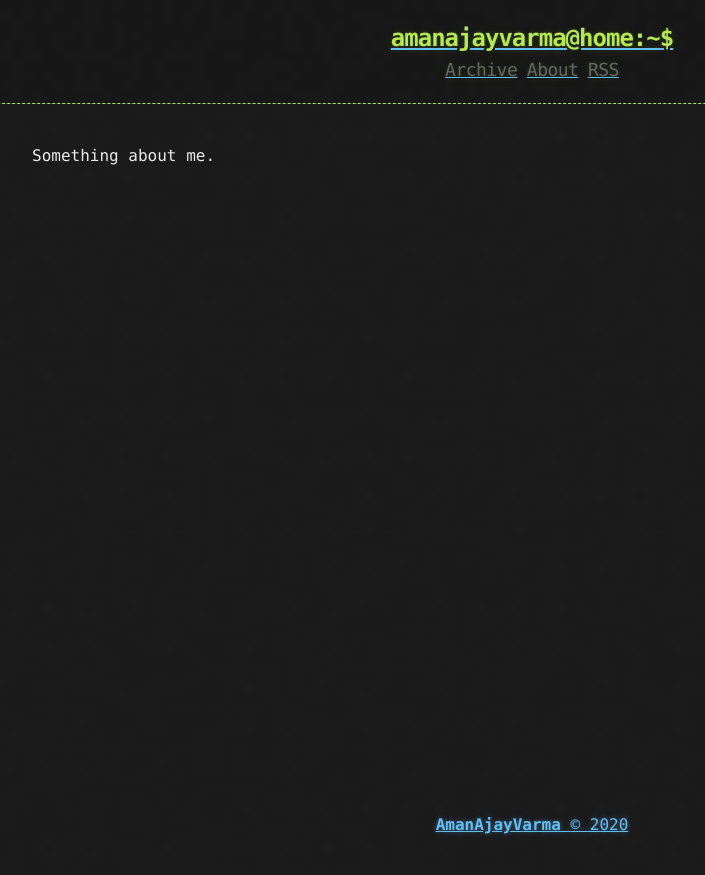
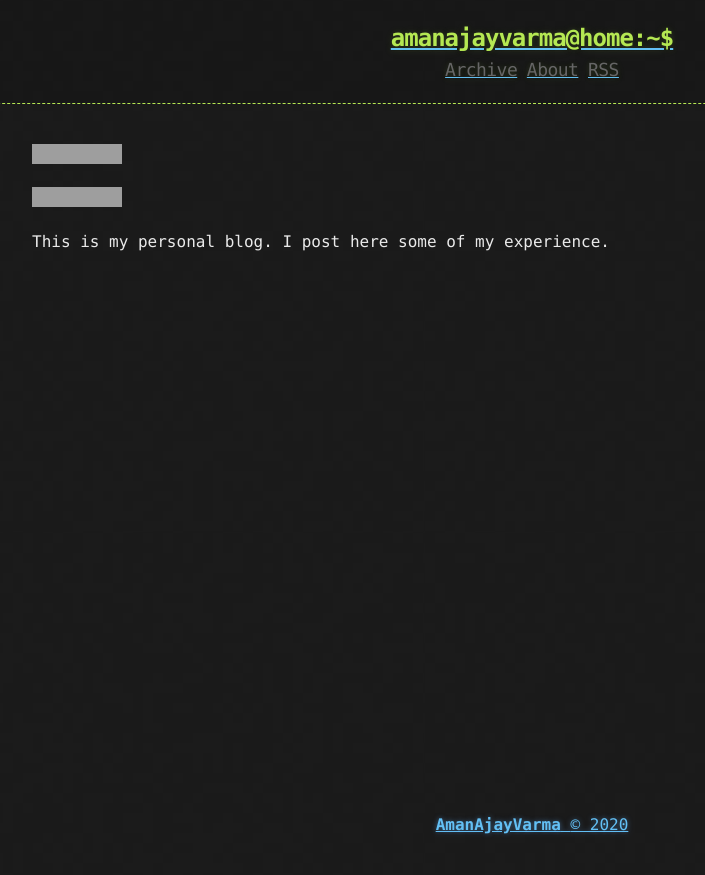
Before and after one commit to tocttou/hacker-blog, a Jekyll site: the page built from about.md, in a window 1280 px wide. Shown: the top 875 px of the page, without its empty margins (108-813 px from the left). Built offline with Jekyll 4.4.1, drawn with Linux system fonts in a browser that asks for light colours; comment, search, counter and statistics services are not loaded; grey boxes are pictures that could not be loaded.

Commit message:
Update about.md

```diff
--- a/about.md
+++ b/about.md
@@ -3,4 +3,10 @@ layout: page
 title: About
 ---
 
-Something about me.
+[![time tracker](https://wakatime.com/badge/github/AmanAjayVarma/amanajayvarma.github.io.svg)](https://wakatime.com/badge/github/AmanAjayVarma/amanajayvarma.github.io)
+<noscript><a href="https://liberapay.com/amanajayvarma/donate"><img alt="Donate using Liberapay" src="http://img.shields.io/liberapay/goal/amanajayvarma.svg?logo=liberapay"></a></noscript>
+[![Mastodon Follow](https://img.shields.io/mastodon/follow/189355?domain=https%3A%2F%2Ffosstodon.org%2F&style=social)](https://fosstodon.org/web/accounts/189355)
+
+
+This is my personal blog.
+I post here some of my experience.
```
